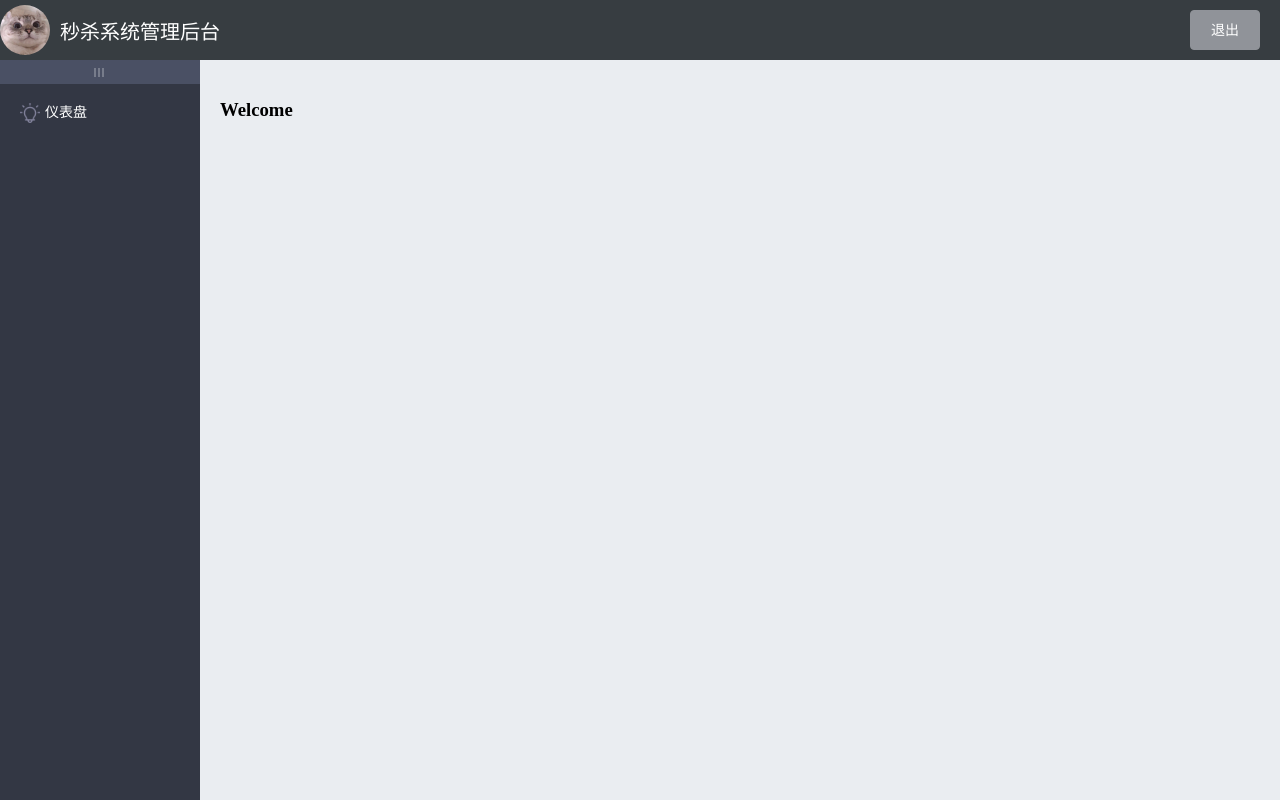
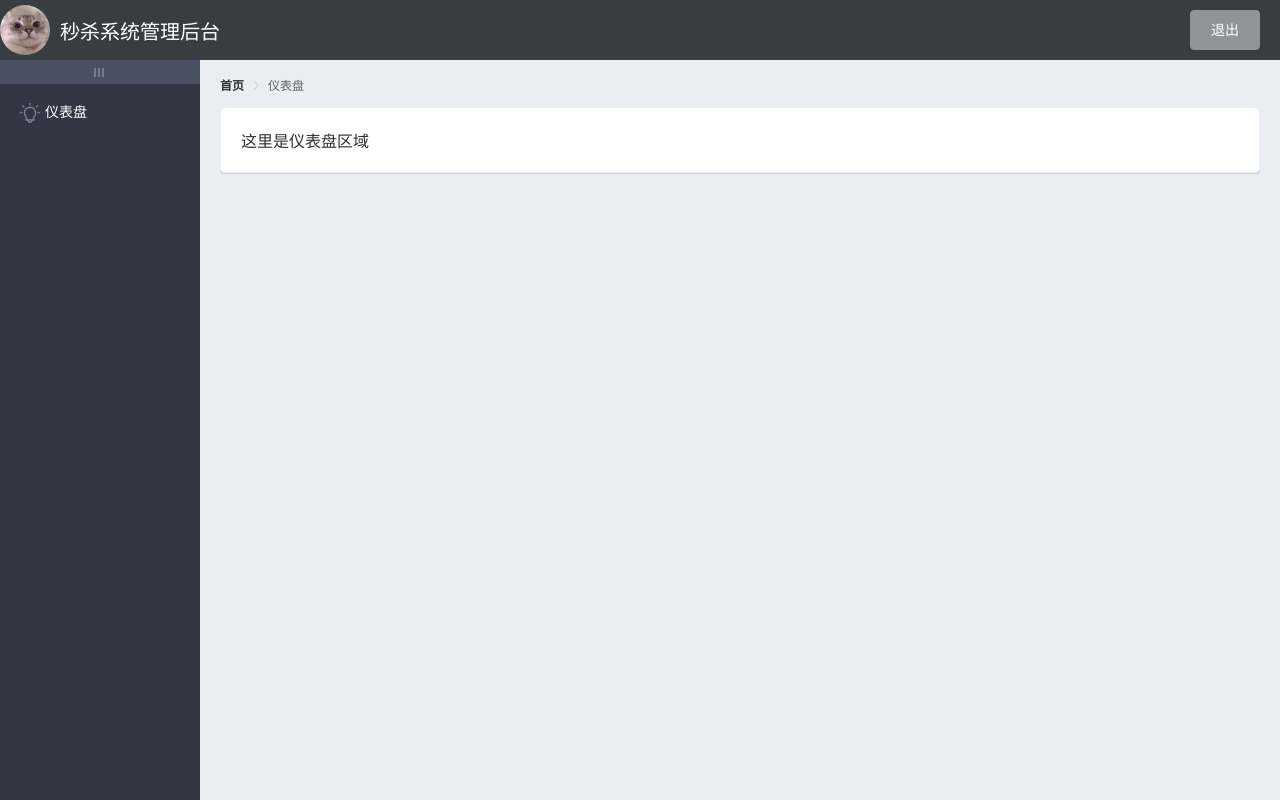
Before and after one commit to nameYULI/seckill, a Vue app: page /#/dashboard in a window 1280 px wide. Built offline with nearby package versions, Linux system fonts and the light colour scheme.

Commit message:
dashboard

```diff
--- a/src/components/dashboard.vue
+++ b/src/components/dashboard.vue
@@ -1,10 +1,25 @@
 <template>
   <div>
-    <h3>Welcome</h3>
+    <!-- 面包屑导航区域 -->
+    <el-breadcrumb separator-class="el-icon-arrow-right">
+      <el-breadcrumb-item :to="{ path: '/home' }">首页</el-breadcrumb-item>
+      <el-breadcrumb-item>仪表盘</el-breadcrumb-item>
+    </el-breadcrumb>
+
+    <!-- 卡片视图区域 -->
+    <el-card>这里是仪表盘区域</el-card>
   </div>
 </template>
+
 <script>
-export default {};
+export default {
+  data() {
+    return {};
+  },
+  created() {},
+  methods: {}
+};
 </script>
+
 <style lang="less" scoped>
 </style>
```
